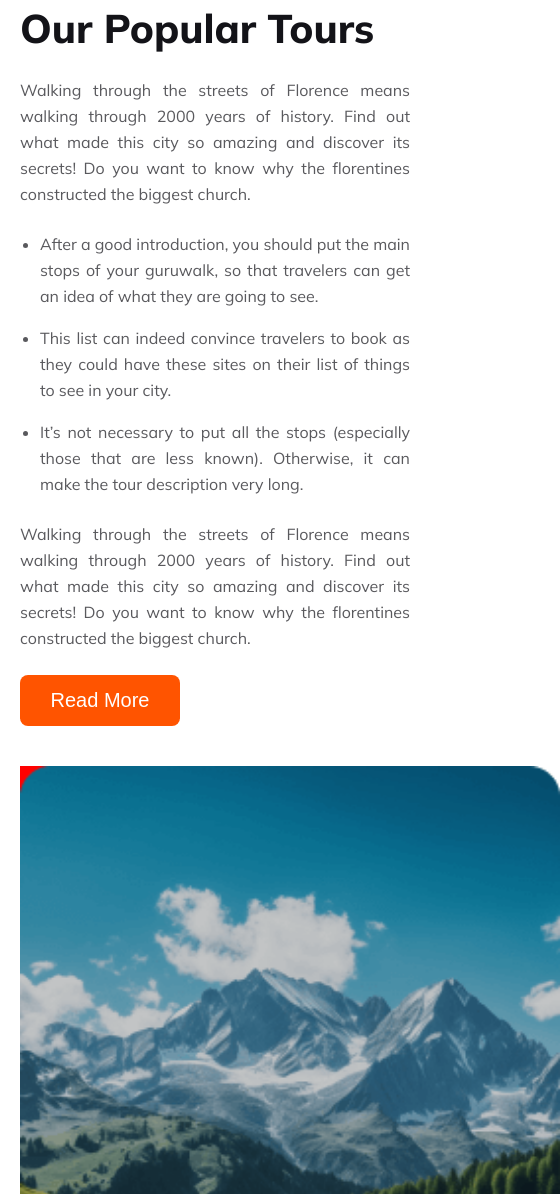
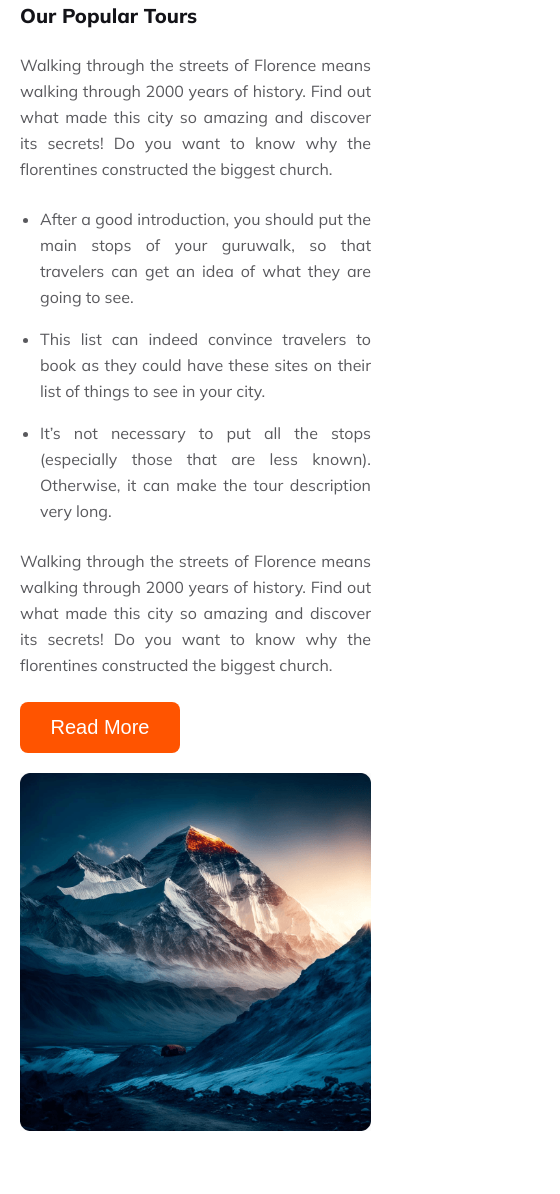
Before and after one commit to Ajjaj-Ahmed/Ajjaj-Assignment-two, a plain HTML site: page index.html in a window 390 px wide. Shown: the part 806-2000 px from the top of the page, 560 px wide, since content can reach past the window. Drawn offline with Linux system fonts and the light colour scheme.

Commit message:
complete Programs section

```diff
--- a/index.html
+++ b/index.html
@@ -75,7 +75,7 @@
       </button>
     </div>
     <div class="program-gallary">
-      <img src="Images/Rectangle 9.png" alt="" class="gallary-img">
+      <img src="Images/Rectangle 4.png" alt="" class="gallary-img">
     </div>
   </section>
 </body>
--- a/style/responsive.css
+++ b/style/responsive.css
@@ -1,6 +1,5 @@
 @media screen and (max-width:600px) {
-  header
-   {
+  header {
     width: 100%;
     flex-direction: column;
   }
@@ -28,7 +27,7 @@
     margin: 0 16px;
   }
 
- .banner-inquery {
+  .banner-inquery {
     width: 287px;
     display: flex;
     flex-direction: column;
@@ -37,25 +36,41 @@
     padding: 16px;
     margin: 32px 24px;
   }
+
   .banner-input {
     width: 255px;
     margin: 0;
   }
+
   /* Program-column */
-  .tours-program{
+  .tours-program {
     flex-direction: column;
   }
-  .tours-program .program-gallary{
-    width: 100%;
+  .program-column {
+    width: 90%;
+    margin: 20px 20px 0px 20px;
   }
-  .program-column{
-    width: 100%;
+  .program-column-title{
+    font-size: 20px;
+  }
+  .program-details .program-details-list{
+    font-size: 14px;
+  }
+  .tours-program .program-gallary {
+    width: 90%;
     margin: 20px;
   }
-  .program-gallary{
-    background-color: red;
+  /* .tours-program {
+    flex-direction: column;
+  }
+
+  .program-column {
     width: 100%;
     margin: 20px;
   }
 
+  .tours-program .program-gallary{
+    width: 100%;
+    margin: 20px;
+  } */
 }
--- a/style/style.css
+++ b/style/style.css
@@ -138,15 +138,6 @@
    margin: 0;
  }
 
- .program-gallary {
-  width: 47.5%;
- }
-
- .tours-program .gallary-img {
-   width: 540px;
-   height: 550px;
- }
-
  .program-details {
    color: rgba(19, 19, 24, 0.70);
    font-size: 1rem;
@@ -175,3 +166,12 @@
    border-radius: 8px;
    padding: 14px 30px;
  }
+
+ .program-gallary {
+   border-radius: 16px;
+   width: 47.5%;
+ }
+
+ .tours-program .gallary-img {
+   width: 100%;
+ }
```
